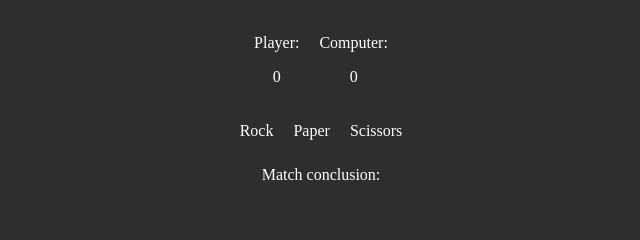
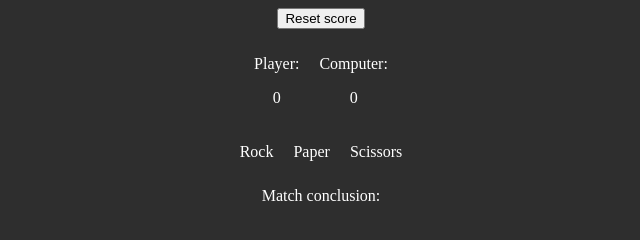
Before and after one commit to stefancreteanu/rps-game, a plain HTML site: page index.html in a window 1280 px wide. Shown: the whole page, without its empty margins (319-959 px from the left). Drawn offline with Linux system fonts and the light colour scheme.

Commit message:
reset_score done

```diff
--- a/index.html
+++ b/index.html
@@ -9,6 +9,7 @@
 </head>
 <body>
     <div class="container">
+        <button id="resetScore" onclick='resetScore()'>Reset score</button>
         <div class="score">
             <div class="player">
                 <p>Player:</p>
--- a/index.js
+++ b/index.js
@@ -57,3 +57,8 @@ scissors.onclick = () => {
     console.log(playerWeapon);
     console.log(weapons[computerWeapon]);
 }
+
+const resetScore = () => {
+    document.getElementById('computerScore').innerHTML = 0;
+    document.getElementById('playerScore').innerHTML = 0;
+}
```
